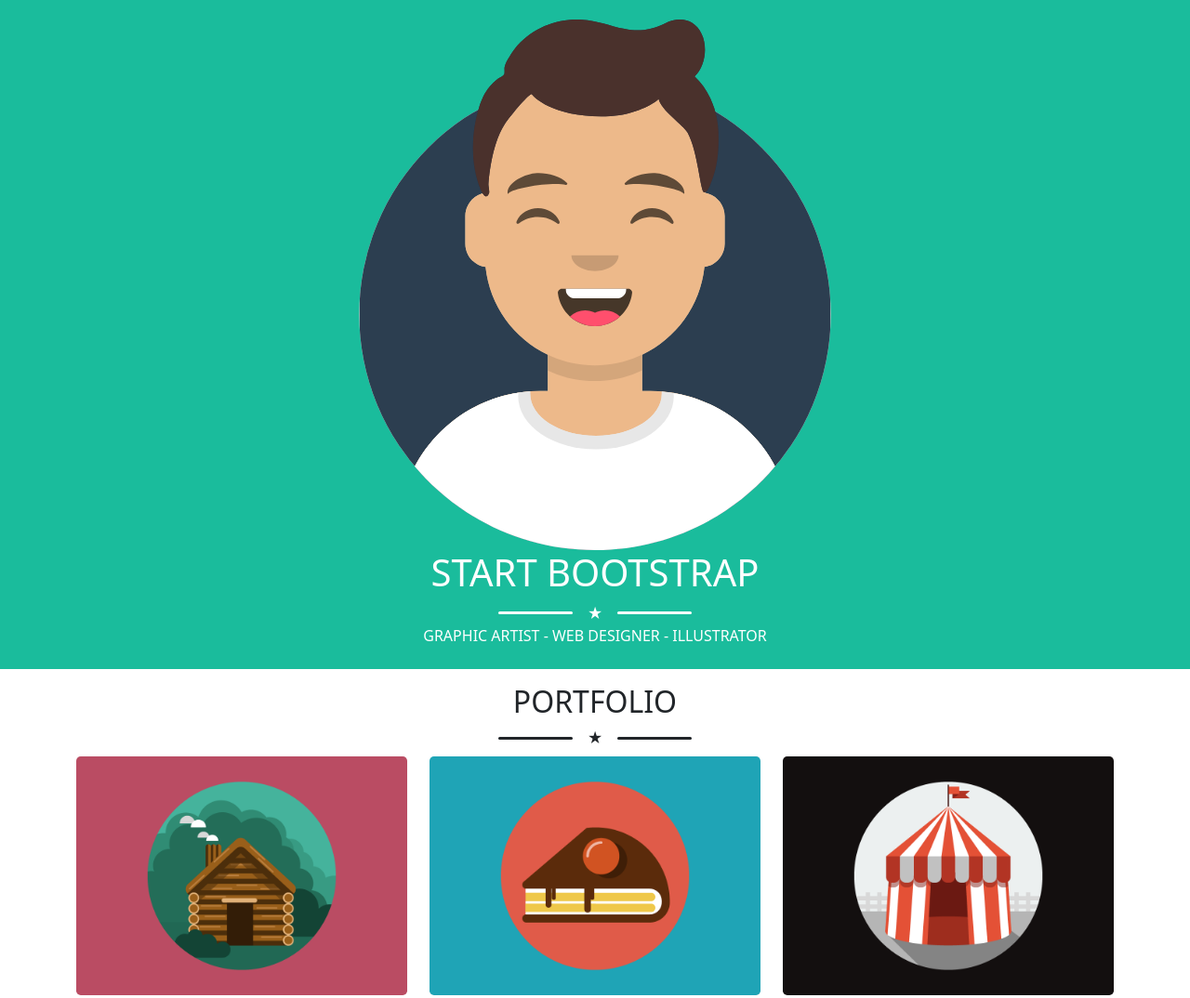
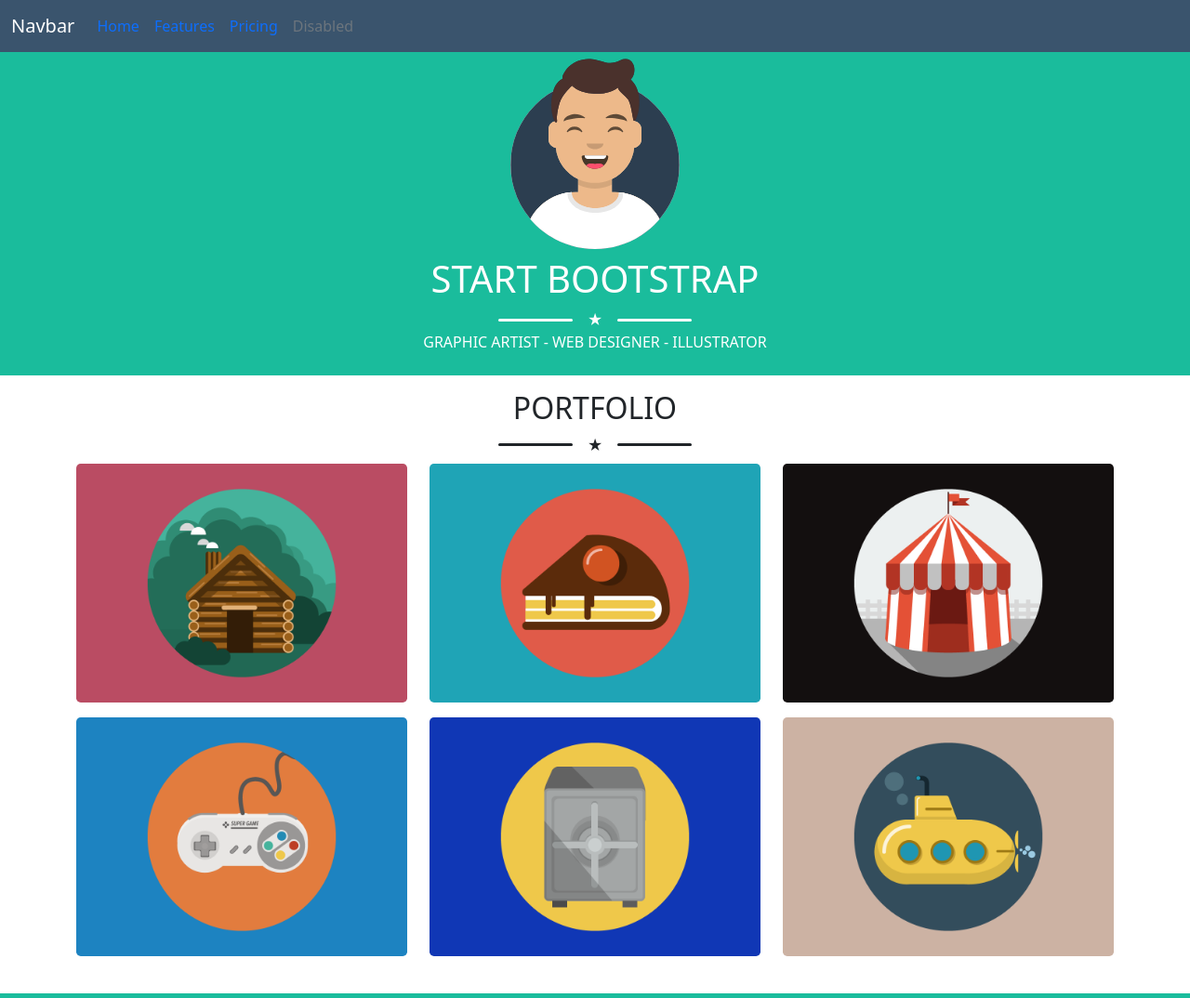
Before and after one commit to CodeYouness/html-css-bootstrap-freelancer, a plain HTML site: page index.html in a window 1280 px wide. Shown: the top 1074 px of the page at 93% size. Drawn offline with nearby package versions, Linux system fonts and the light colour scheme.

Commit message:
first implementation of nav-bar

```diff
--- a/css/style.css
+++ b/css/style.css
@@ -30,3 +30,11 @@
     width: 80px;
     border-radius: 2px;
 }
+
+img[alt=avatar] {
+    width: 200px;
+}
+
+a {
+    color: white;
+}
--- a/index.html
+++ b/index.html
@@ -17,8 +17,34 @@
 </head>
 
 <body>
+
+    <!-- nav-bar -->
     <header>
-
+        <nav class="navbar navbar-expand-lg my_bg-lblue">
+            <div class="container-fluid">
+                <a class="navbar-brand" href="#">Navbar</a>
+                <button class="navbar-toggler" type="button" data-bs-toggle="collapse" data-bs-target="#navbarNav"
+                    aria-controls="navbarNav" aria-expanded="false" aria-label="Toggle navigation">
+                    <span class="navbar-toggler-icon"></span>
+                </button>
+                <div class="collapse navbar-collapse" id="navbarNav">
+                    <ul class="navbar-nav">
+                        <li class="nav-item">
+                            <a class="nav-link active" aria-current="page" href="#">Home</a>
+                        </li>
+                        <li class="nav-item">
+                            <a class="nav-link" href="#">Features</a>
+                        </li>
+                        <li class="nav-item">
+                            <a class="nav-link" href="#">Pricing</a>
+                        </li>
+                        <li class="nav-item">
+                            <a class="nav-link disabled" aria-disabled="true">Disabled</a>
+                        </li>
+                    </ul>
+                </div>
+            </div>
+        </nav>
     </header>
 
     <main>
@@ -27,10 +53,13 @@
         <section id="jumbotron" class="my_bg-lime mb-3">
             <div class="container">
                 <div class="row">
+                    <div class="col-12 text-center pb-2 mx-auto">
+                        <img src="./img/avatar.svg" alt="avatar">
+
+                    </div>
+
                     <div class="col-12 text-center text-uppercase pb-2">
-                        <img src="./img/avatar.svg" alt="avatar" class="w-50">
                         <h1>start bootstrap</h1>
-
                         <!-- line and star -->
                         <div class="d-flex justify-content-center align-items-center">
                             <span class='linea my_bg-white'></span>
```
